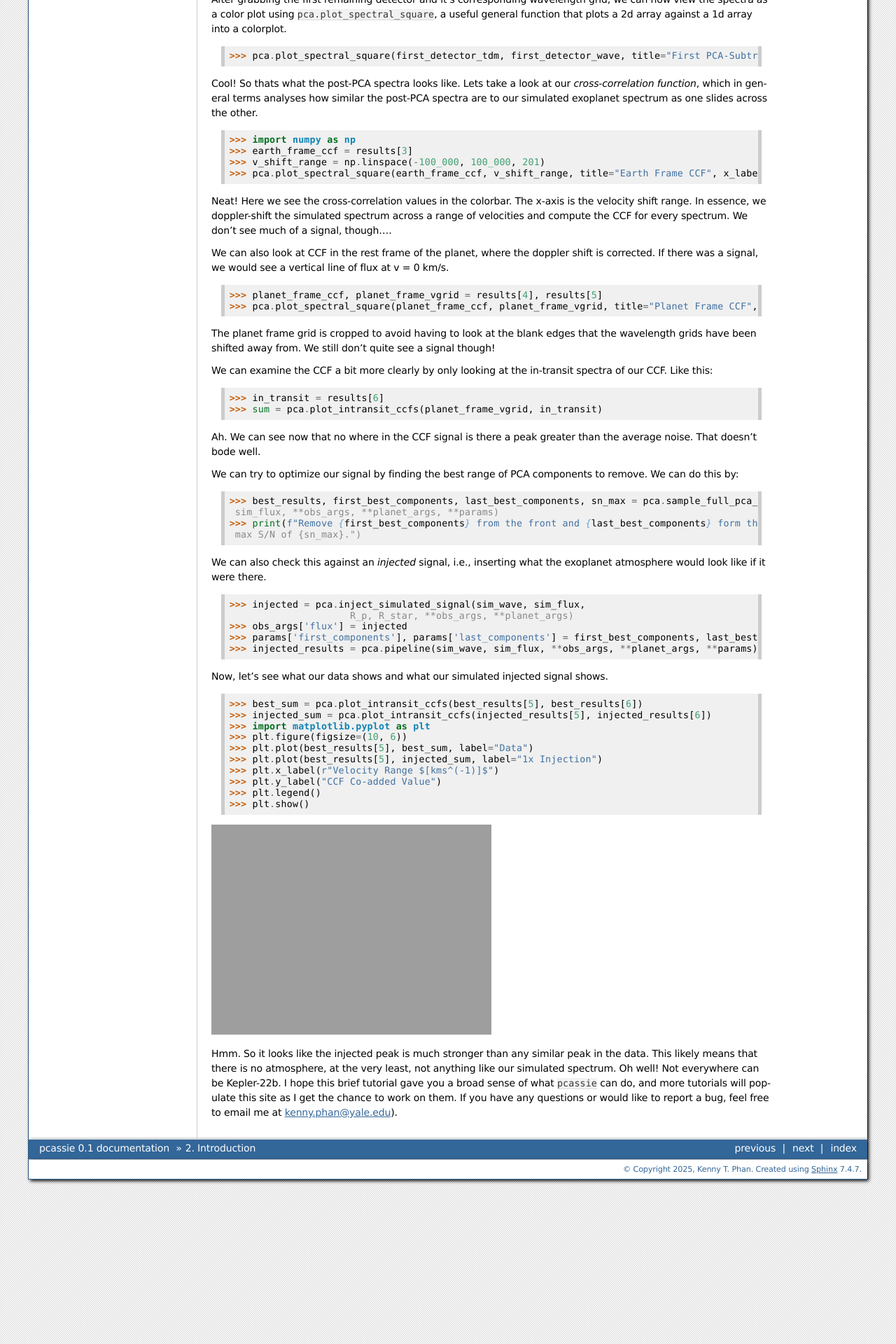
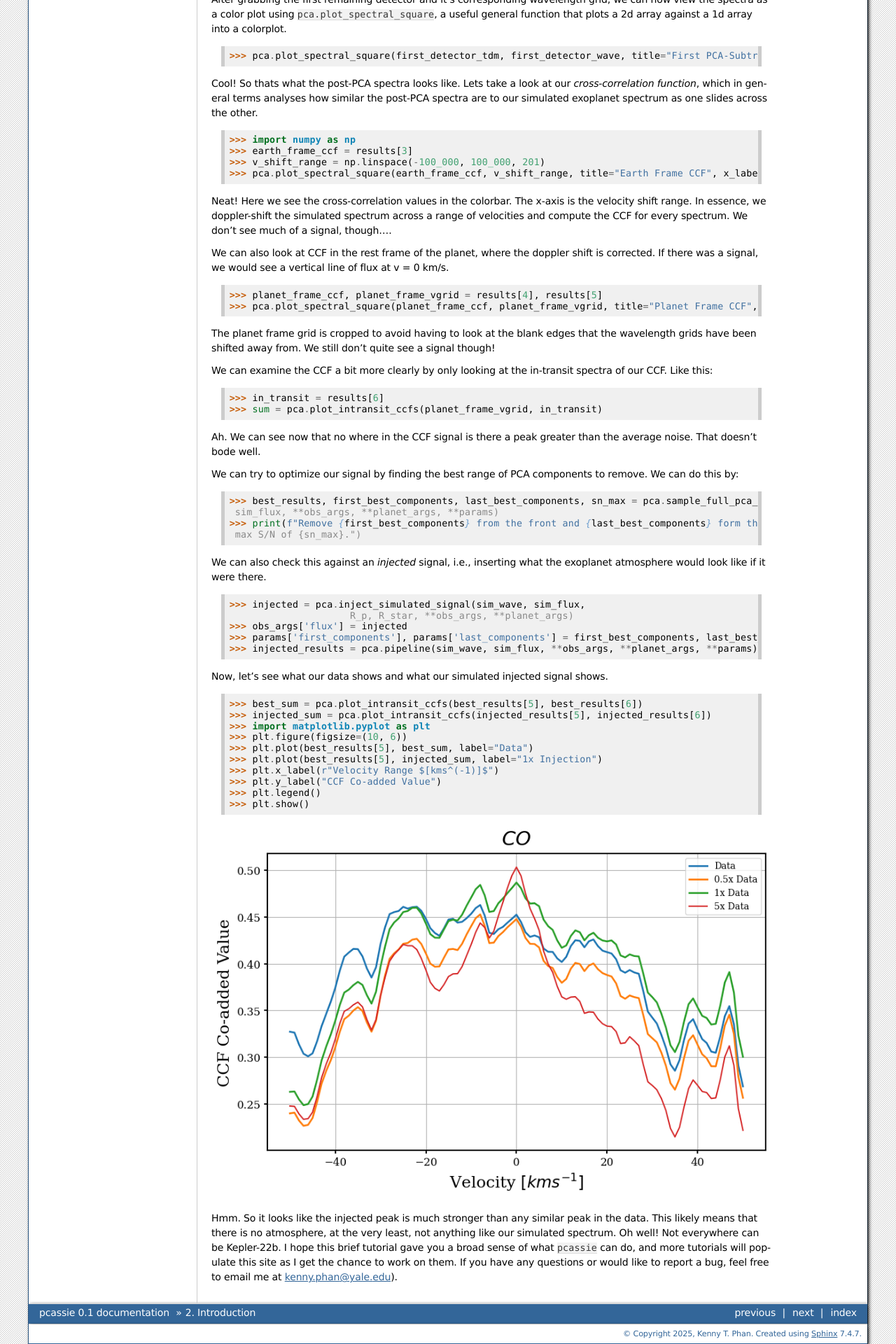
Before and after one commit to kenny-phan/pcassie, a Sphinx documentation site: the page built from docs/source/intro.rst, in a window 1280 px wide. Shown: the part 1620-3540 px from the top of the page at 70% size. Built offline with Sphinx 7.4.7, drawn with Linux system fonts in a browser that asks for light colours.

Commit message:
image in docs

```diff
--- a/docs/source/intro.rst
+++ b/docs/source/intro.rst
@@ -143,7 +143,8 @@ Now, let's see what our data shows and what our simulated injected signal shows.
        >>> plt.legend()
        >>> plt.show()
 
-.. image:: docs/source/_static/co_map.png :width: 800
+.. image:: _static/co_map.png
+       :width: 800
 
 Hmm. So it looks like the injected peak is much stronger than any similar peak in the data. This likely means that there
 is no atmosphere, at the very least, not anything like our simulated spectrum. Oh well! Not everywhere can be Kepler-22b.
```
